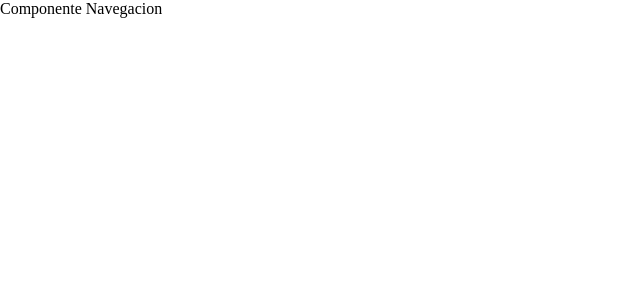
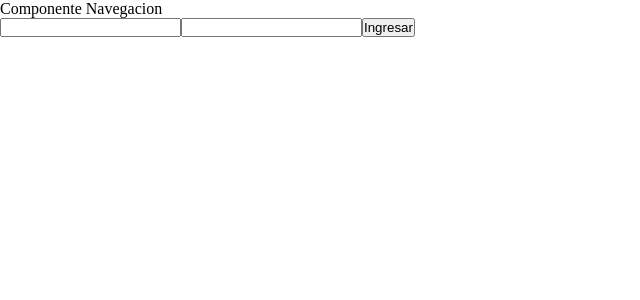
Before and after one commit to Comunidad-de-Programadores/team-react-2-comfeco, a React (Create React App) app: page / in a window 1280 px wide. Shown: the top 300 px of the page, without its empty margins (0-640 px from the left). Built offline with nearby package versions, Linux system fonts and the light colour scheme.

Commit message:
Agregando componente Iniciar Sesion y config .prettierrc

```diff
--- a/src/App.js
+++ b/src/App.js
@@ -1,13 +1,14 @@
-import React from 'react'
-import Navegacion from './components/Navegacion'
+import React from 'react';
+import Navegacion from './components/Navegacion';
+import LoginUsuario from './components/LoginUsuario/LoginUsuario';
 
 const App = () => {
-    return (
-        <div>
-            <Navegacion/>
+   return (
+      <div>
+         <Navegacion />
+         <LoginUsuario />
+      </div>
+   );
+};
 
-        </div>
-    )
-}
-
-export default App
+export default App;
--- /dev/null
+++ b/src/components/LoginUsuario/LoginUsuario.js
@@ -0,0 +1,33 @@
+import React, { useState } from 'react';
+
+const LoginUsuario = () => {
+   const [email, setEmail] = useState('');
+   const [password, setPassword] = useState('');
+
+   function manejarSubmit(e) {
+      e.preventDefault();
+      alert(`Mostar datos enviados ${email} ${password}`);
+   }
+
+   return (
+      <div>
+         <form onSubmit={manejarSubmit}>
+            <input
+               value={email}
+               name="email"
+               type="text"
+               onChange={(e) => setEmail(e.target.value)}
+            />
+            <input
+               value={password}
+               name="password"
+               type="password"
+               onChange={(e) => setPassword(e.target.value)}
+            />
+            <input type="submit" value="Ingresar" />
+         </form>
+      </div>
+   );
+};
+
+export default LoginUsuario;
```
Also changed, not shown: src/components/Navegacion.js (+8 -10 lines), 1 other file (tests, documents, lock files or other folders).
